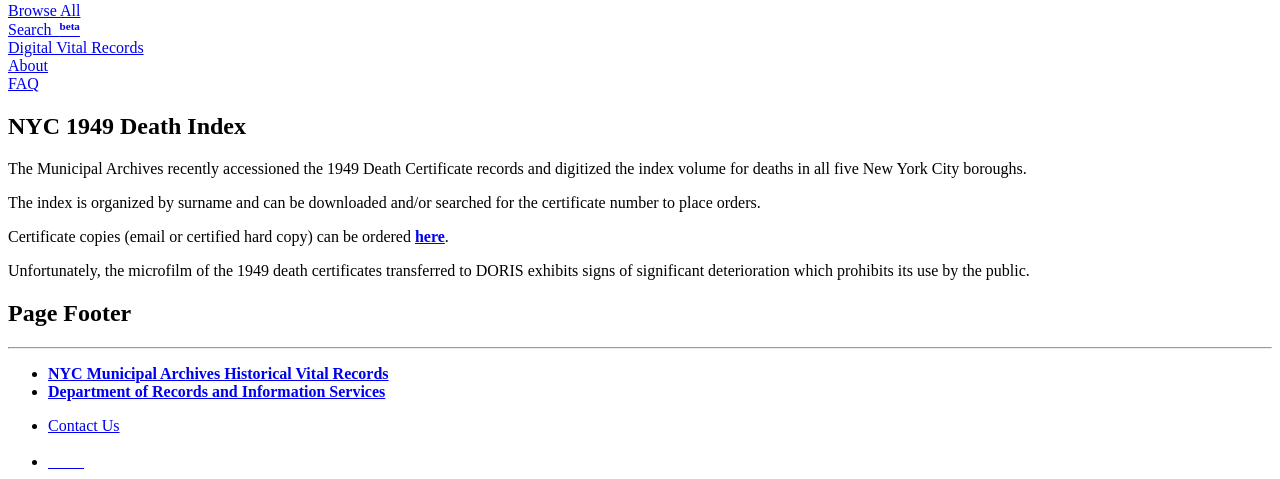
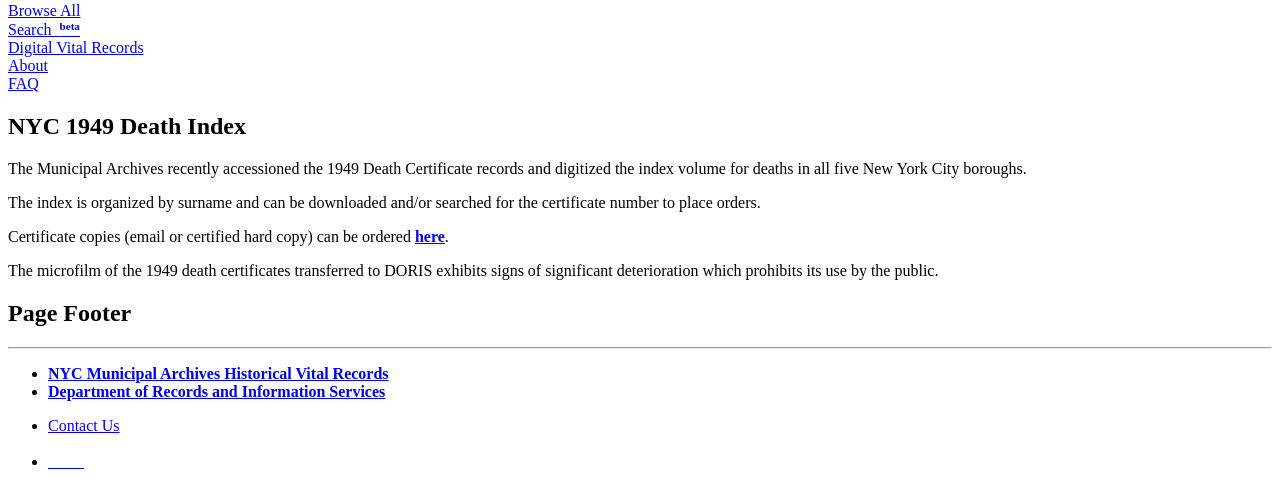
Before and after one commit to nycrecords/vital-records-online, a Flask app: template vro/templates/public/1949_death_index.html in a window 1280 px wide. Shown: the part 401-880 px from the top of the page. Run offline with Flask 2, Linux system fonts and the light colour scheme; the template is opened without the code that fills it, so the values that code supplies are empty; parts of the project's set-up code (start-up, migrations or seed data) failed here and were passed over; some libraries are stand-ins or nearby versions.

Commit message:
Updated text on 1949 death index page

```diff
--- a/vro/templates/public/1949_death_index.html
+++ b/vro/templates/public/1949_death_index.html
@@ -11,7 +11,7 @@
                 <p>The Municipal Archives recently accessioned the 1949 Death Certificate records and digitized the index volume for deaths in all five New York City boroughs.</p>
                 <p>The index is organized by surname and can be downloaded and/or searched for the certificate number to place orders.</p>
                 <p>Certificate copies (email or certified hard copy) can be ordered <a href="https://dorisorders.nyc.gov/dorisorders/ui/order-vital-records" target="_blank" rel="noopener noreferrer"><strong>here</strong></a>.</p>
-                <p>Unfortunately, the microfilm of the 1949 death certificates transferred to DORIS exhibits signs of significant deterioration which prohibits its use by the public.</p>
+                <p>The microfilm of the 1949 death certificates transferred to DORIS exhibits signs of significant deterioration which prohibits its use by the public.</p>
                 <div id="pdf-viewer"></div>
             </div>
         </div>
```
